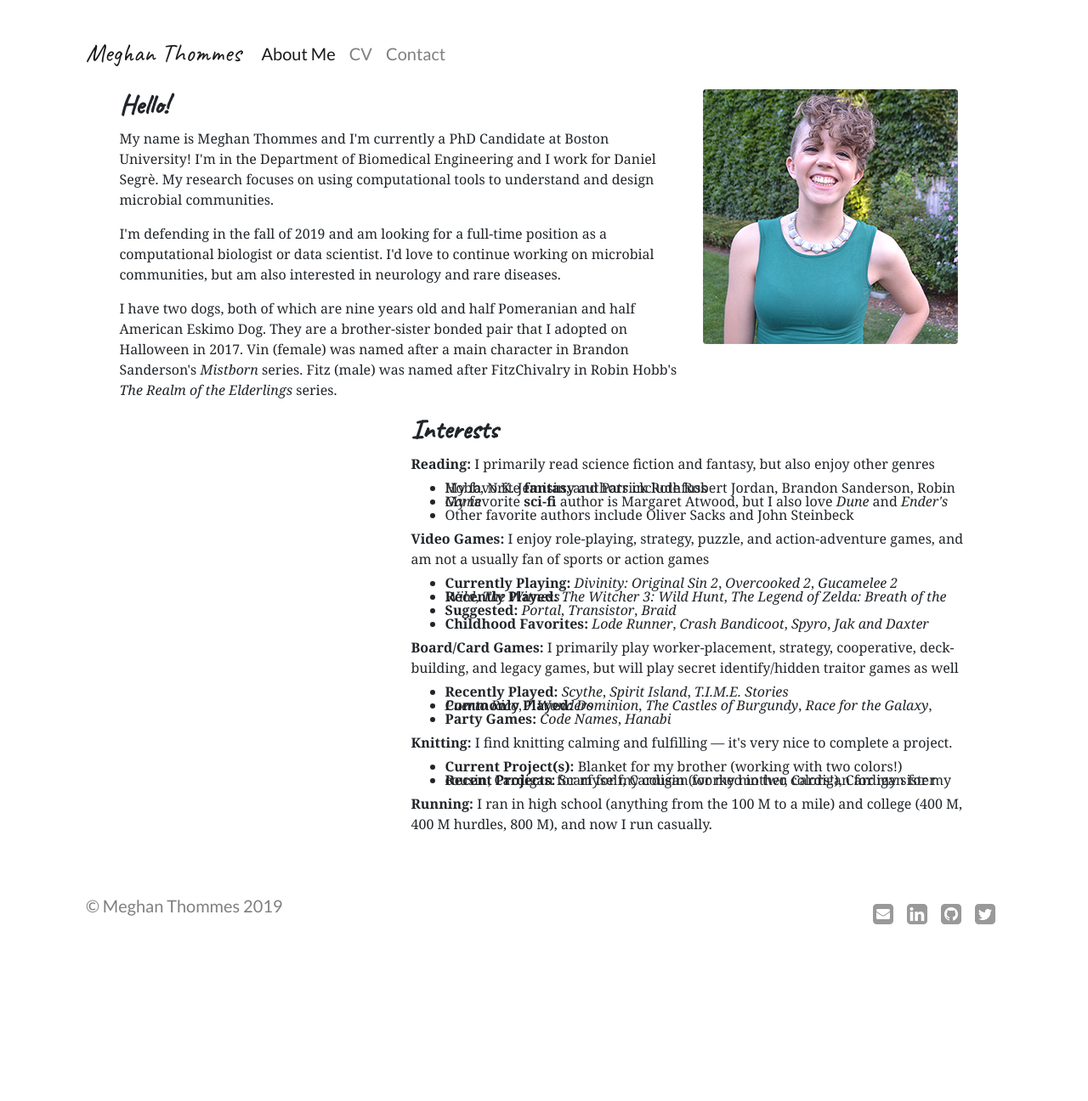
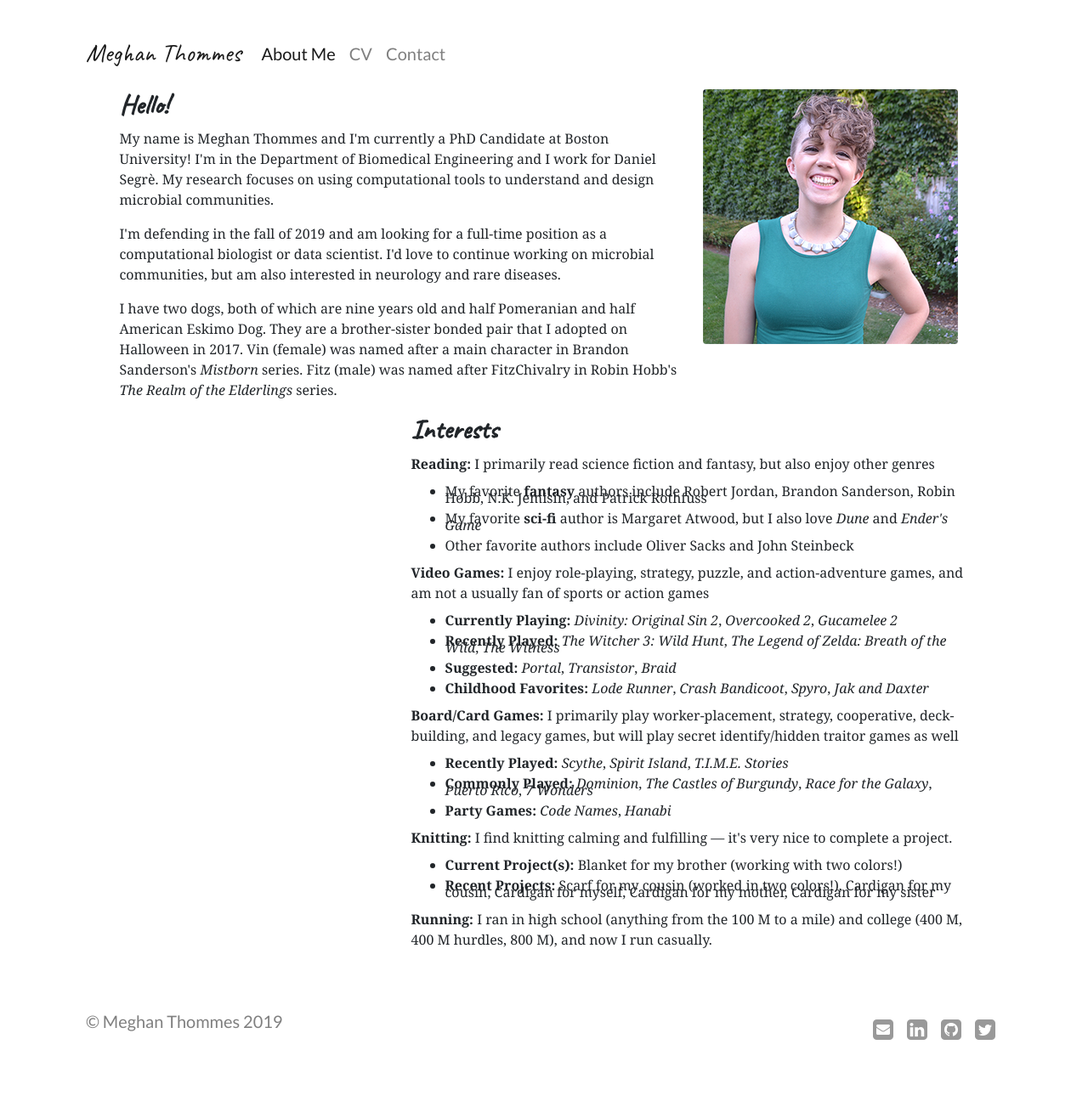
Before and after one commit to megthommes/megthommes.github.io, a Jekyll site: the page built from about/index.html, in a window 1280 px wide. Shown: the whole page at 85% size. Built offline with Jekyll 4.4.1, drawn with Linux system fonts in a browser that asks for light colours; some web fonts are replaced; before the commit the page ends 1160 px from its top, so only the background shows below that.

Commit message:
Update style.css

```diff
--- a/css/style.css
+++ b/css/style.css
@@ -27,7 +27,7 @@ blockquote p {
     display: block;
     margin-top: !important;
     margin-bottom: !important;
-    line-height: 0em;
+    line-height: 0.5em;
 }
 
 /* Masthead */
```
